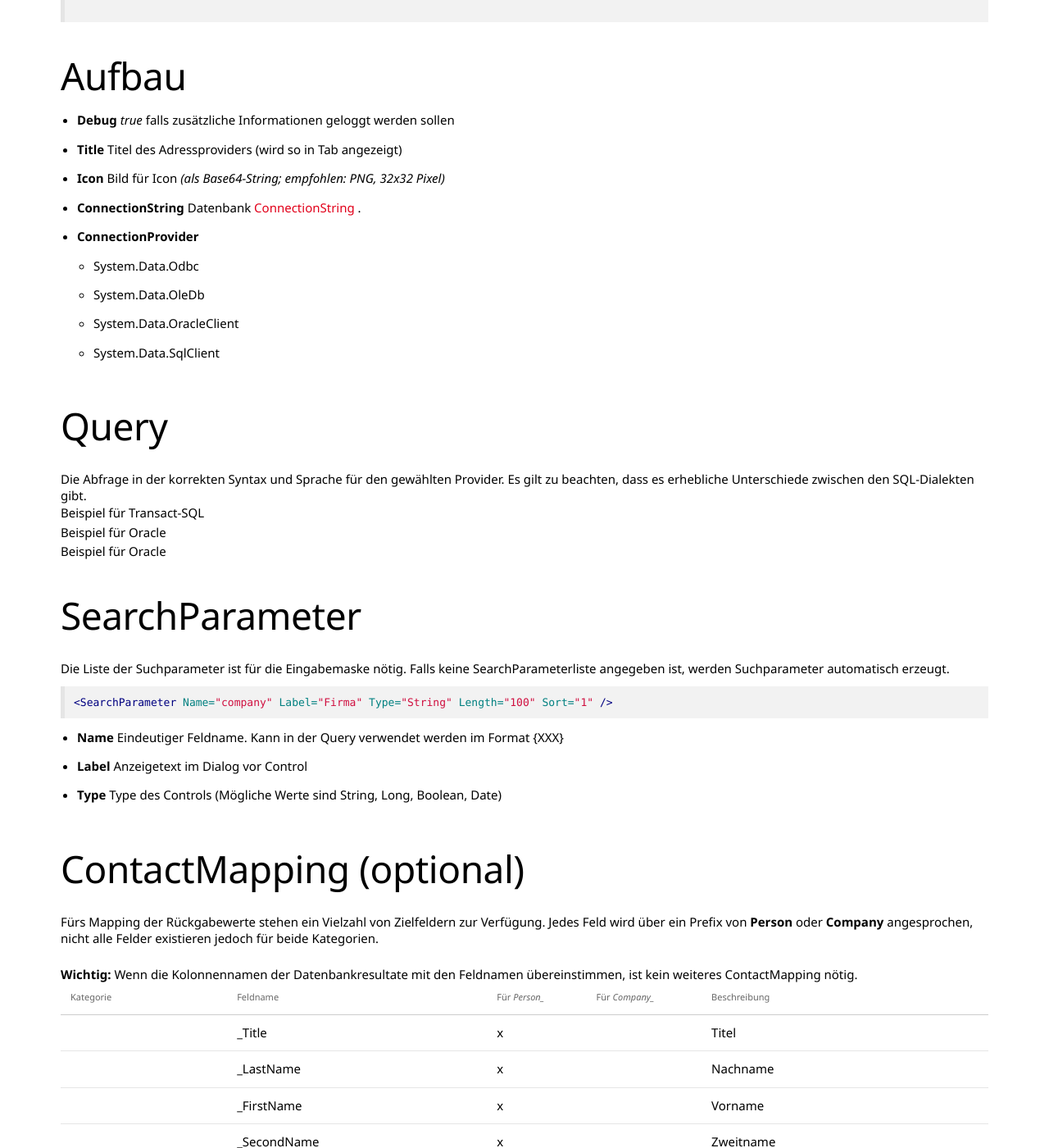
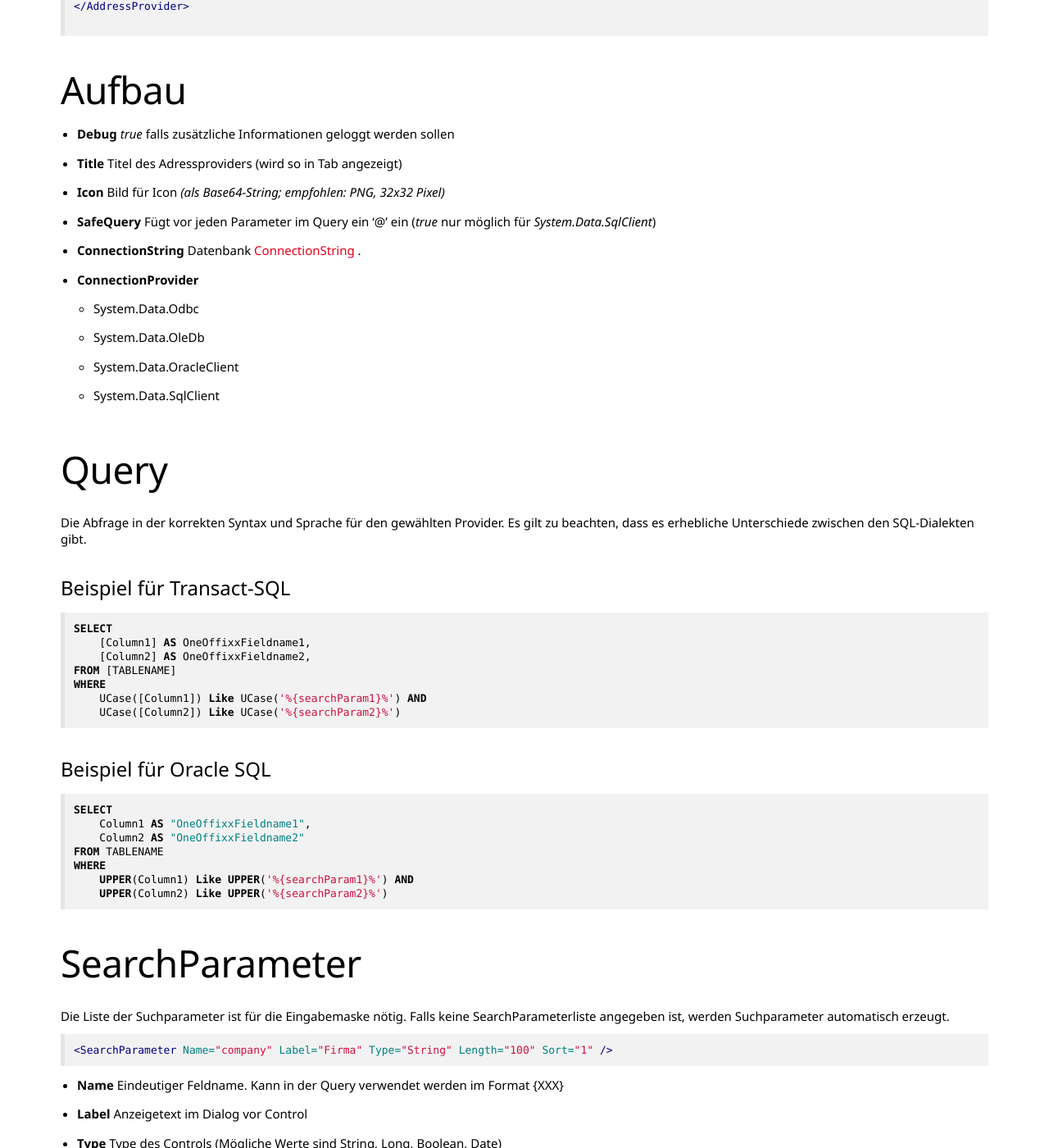
Before and after one commit to primesoft-group/oneoffixx-docs, a Jekyll site: the page built from _pages/docfunc/de/df-ap-genericsql.md, in a window 1280 px wide and 1400 px high, scrolled down 997 px. Shown: the whole window at 82% size. Built offline with Jekyll 4.4.1, drawn with Linux system fonts in a browser that asks for light colours; nearby versions of some CDN libraries; some web fonts are replaced; some of the changed text lies outside the part shown.

Commit message:
Correction after failed experiment

````diff
--- a/_pages/docfunc/de/df-ap-genericsql.md
+++ b/_pages/docfunc/de/df-ap-genericsql.md
@@ -54,6 +55,7 @@ Adressen werden per SQL Select-Abfrage an der Datenquelle abgeholt und einem Adr
 * __Debug__ *true* falls zusätzliche Informationen geloggt werden sollen
 * __Title__ Titel des Adressproviders (wird so in Tab angezeigt)
 * __Icon__ Bild für Icon *(als Base64-String; empfohlen: PNG, 32x32 Pixel)*
+* __SafeQuery__  Fügt vor jeden Parameter im Query ein '@' ein (*true* nur möglich für *System.Data.SqlClient*)
 * __ConnectionString__ Datenbank [ConnectionString ](https://www.connectionstrings.com/).
 * __ConnectionProvider__
     * System.Data.Odbc
@@ -65,9 +67,7 @@ Adressen werden per SQL Select-Abfrage an der Datenquelle abgeholt und einem Adr
 
 Die Abfrage in der korrekten Syntax und Sprache für den gewählten Provider. Es gilt zu beachten, dass es erhebliche Unterschiede zwischen den SQL-Dialekten gibt.
 
-<details>
-<summary>Beispiel für Transact-SQL</summary>
-
+#### Beispiel für Transact-SQL
 
 ```sql
 SELECT
@@ -78,11 +78,9 @@ WHERE
     UCase([Column1]) Like UCase('%{searchParam1}%') AND
     UCase([Column2]) Like UCase('%{searchParam2}%')
 ```
-</details>
 
-<details>
-<summary>Beispiel für Oracle</summary>
-<br >
+#### Beispiel für Oracle SQL
+
 ```sql
 SELECT
     Column1 AS "OneOffixxFieldname1",
@@ -92,21 +90,6 @@ WHERE
     UPPER(Column1) Like UPPER('%{searchParam1}%') AND
     UPPER(Column2) Like UPPER('%{searchParam2}%')
 ```
-</details>
-
-<details>
-<summary>Beispiel für Oracle</summary>
-<br >
-<pre>
-SELECT
-    Column1 AS "OneOffixxFieldname1",
-    Column2 AS "OneOffixxFieldname2"
-FROM TABLENAME
-WHERE
-    UPPER(Column1) Like UPPER('%{searchParam1}%') AND
-    UPPER(Column2) Like UPPER('%{searchParam2}%')
-</pre>
-</details>
 
 ## SearchParameter
 
@@ -119,7 +102,7 @@ Die Liste der Suchparameter ist für die Eingabemaske nötig. Falls keine Search
 * __Label__ Anzeigetext im Dialog vor Control
 * __Type__ Type des Controls (Mögliche Werte sind String, Long, Boolean, Date)
 
-## ContactMapping (optional)
+## ContactMapping *(optional)*
 
 Fürs Mapping der Rückgabewerte stehen ein Vielzahl von Zielfeldern zur Verfügung. Jedes Feld wird über ein Prefix von **Person** oder **Company** angesprochen, nicht alle Felder existieren jedoch für beide Kategorien.
 
````
Also changed, not shown: other parts of _pages/docfunc/de/df-ap-genericsql.md (+1 -0 lines).
